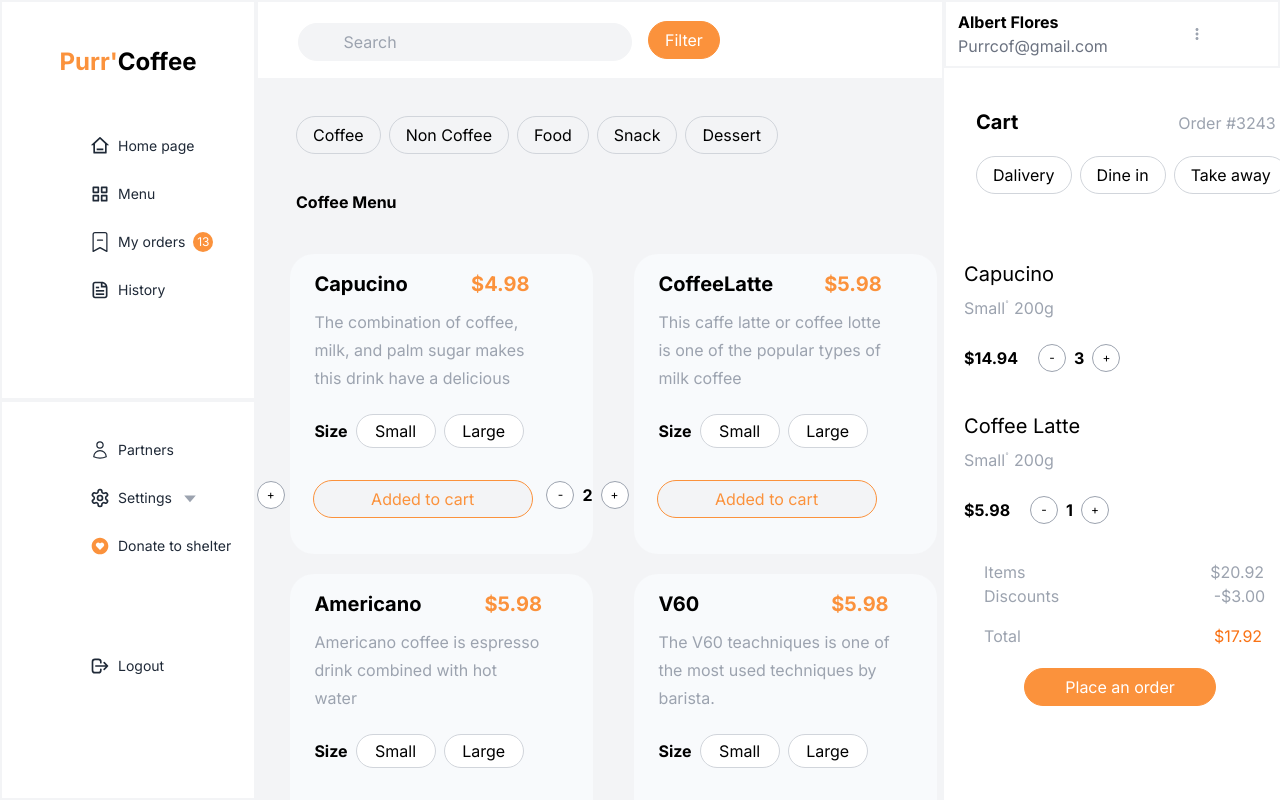
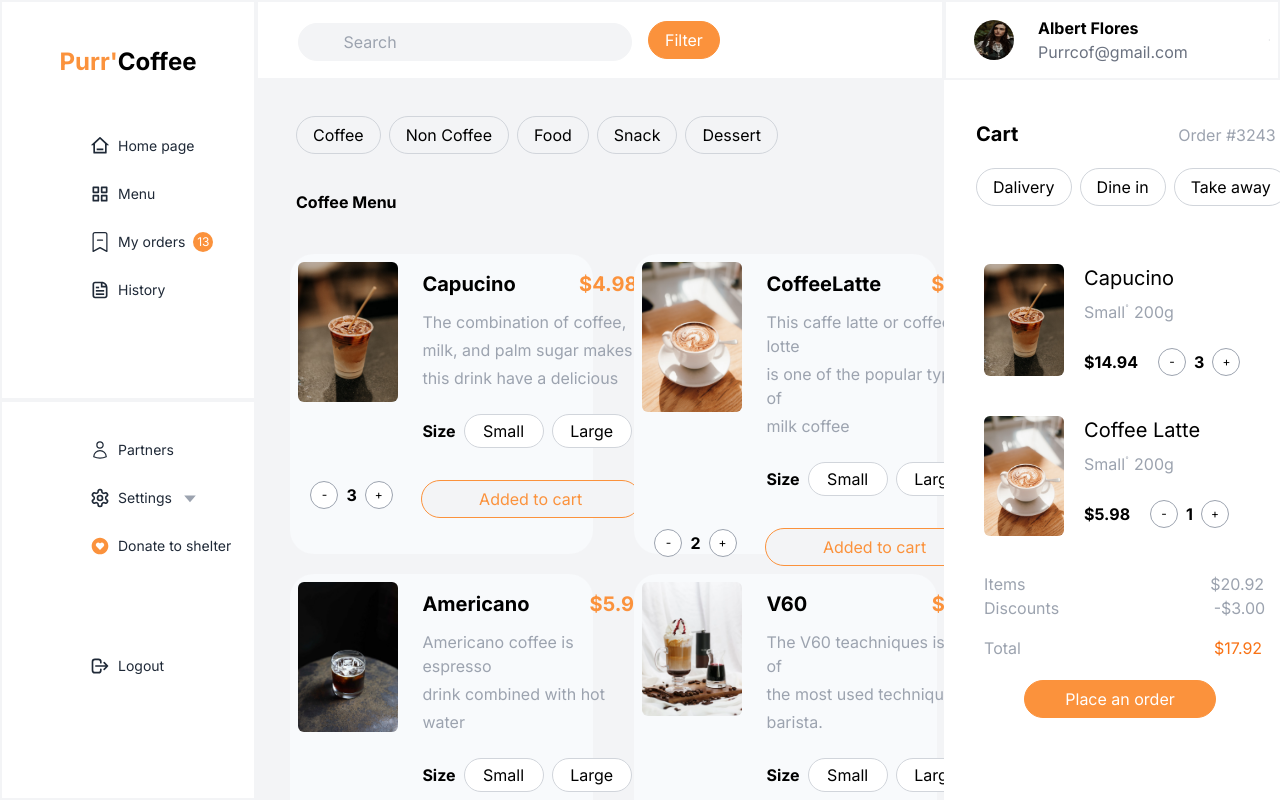
Before and after one commit to RN2541/food-deli, a Next.js app: page / in a window 1280 px wide. Built offline with nearby package versions, Linux system fonts and the light colour scheme.

Commit message:
feat: :art: edit

```diff
--- a/src/app/page.tsx
+++ b/src/app/page.tsx
@@ -46,13 +46,13 @@ export default function Home() {
                 <div className="w-full h-auto flex flex-wrap bg-gray-100">
                     <div className="flex-grow h-[300px] w-[33.33%] rounded-3xl  bg-slate-50 mt-[2%] mb-[1%] ml-[5%] mr-[1%]">
                         <div className="flex items-start">
-                            {/* <img
+                            <img
                                 src="/img/capu.png"
                                 alt=""
                                 className="ml-2 mt-2 rounded-md"
                                 width="100"
                                 height="100"
-                            /> */}
+                            />
                             <div className="flex flex-col">
                                 <span className="ml-6 mt-4 text-xl">
                                     <b>Capucino</b>
@@ -103,13 +103,13 @@ export default function Home() {
                     {/* Latte */}
                     <div className="flex-grow h-[300px] w-[33.33%] rounded-3xl  bg-slate-50 mt-[2%] mb-[1%] ml-[5%] mr-[1%]">
                         <div className="flex items-start">
-                            {/* <img
+                            <img
                                 src="/img/late.png"
                                 alt=""
                                 className="ml-2 mt-2 rounded-md"
                                 width="100"
                                 height="100"
-                            /> */}
+                            />
                             <div className="flex flex-col">
                                 <span className="ml-6 mt-4 text-xl">
                                     <b>CoffeeLatte</b>
@@ -160,13 +160,13 @@ export default function Home() {
                     {/*  Americano */}
                     <div className="flex-grow h-[300px] w-[33.33%] rounded-3xl  bg-slate-50 mt-[2%] mb-[1%] ml-[5%] mr-[1%]">
                         <div className="flex items-start">
-                            {/* <img
+                            <img
                                 src="/img/ameri.png"
                                 alt=""
                                 className="ml-2 mt-2 rounded-md"
                                 width="100"
                                 height="100"
-                            /> */}
+                            />
                             <div className="flex flex-col">
                                 <span className="ml-6 mt-4 text-xl">
                                     <b>Americano</b>
@@ -217,13 +217,13 @@ export default function Home() {
                     {/*  V60 */}
                     <div className="flex-grow h-[300px] w-[33.33%] rounded-3xl  bg-slate-50 mt-[2%] mb-[1%] ml-[5%] mr-[1%]">
                         <div className="flex items-start">
-                            {/* <img
+                            <img
                                 src="/img/v60.png"
                                 alt=""
                                 className="ml-2 mt-2 rounded-md"
                                 width="100"
                                 height="100"
-                            /> */}
+                            />
                             <div className="flex flex-col">
                                 <span className="ml-6 mt-4 text-xl">
                                     <b>V60</b>
@@ -278,11 +278,11 @@ export default function Home() {
             <div className="w-[500px] h-full bg-white flex flex-col">
                 <div className="w-full h-[10%] bg-white flex items-center border-2 border-gray-100 p-2">
                     <div className="flex-shrink-0 rounded-full overflow-hidden">
-                        {/* <img
+                        <img
                             src="/img/women.png"
                             alt=""
                             className="relative w-10 h-10 overflow-hidden bg-gray-300 rounded-full m-5"
-                        /> */}
+                        />
                     </div>
                     <div className="ml-1">
                         <p>
@@ -318,13 +318,13 @@ export default function Home() {
                 <div className="w-full h-[60%] bg-white">
                     {/* Capucino*/}
                     <div className="flex items-start">
-                        {/* <img
+                        <img
                             src="/img/capu.png"
                             alt=""
                             className="ml-10 rounded-md"
                             width="80"
                             height="80"
-                        /> */}
+                        />
                         <div className="flex flex-col">
                             <span className="ml-5 text-xl">Capucino</span>
                             <span className="text-gray-400 ml-5 mt-2 ">
@@ -350,13 +350,13 @@ export default function Home() {
 
                     {/* Coffee Latte */}
                     <div className="flex items-start mb-6">
-                        {/* <img
+                        <img
                             src="/img/late.png"
                             alt=""
                             className="ml-10 mt-10 rounded-md"
                             width="80"
                             height="80"
-                        /> */}
+                        />
                         <div className="flex flex-col">
                             <span className="ml-5 mt-10 text-xl">
                                 Coffee Latte
```
